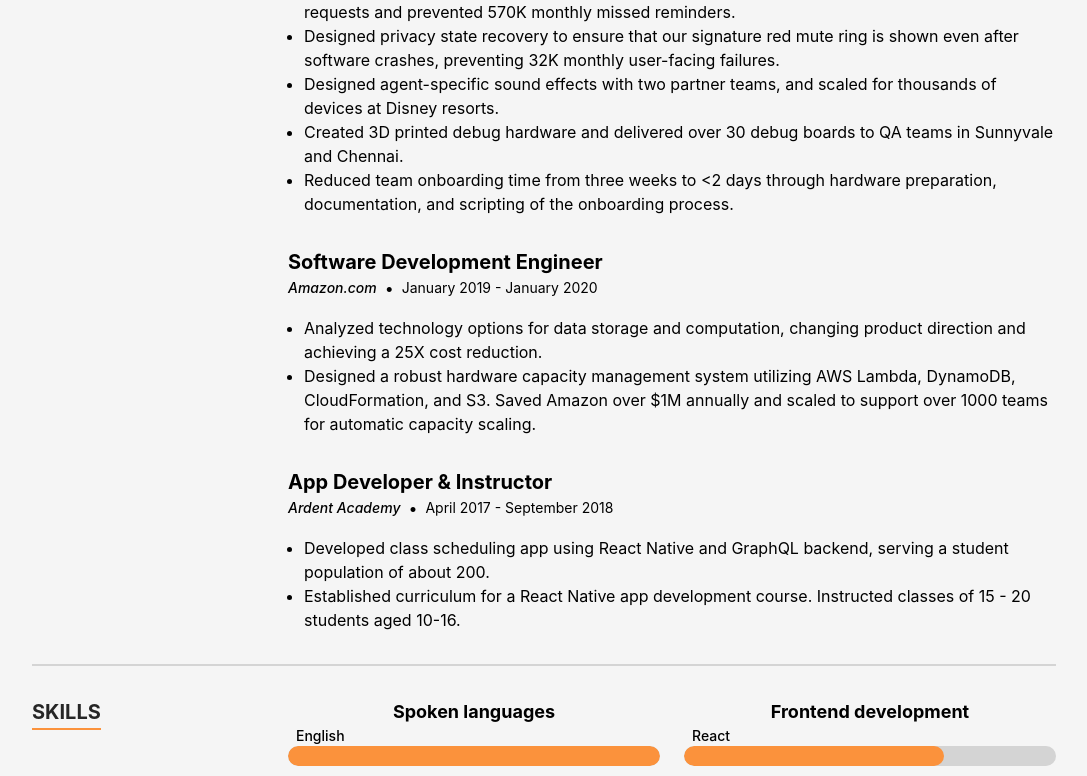
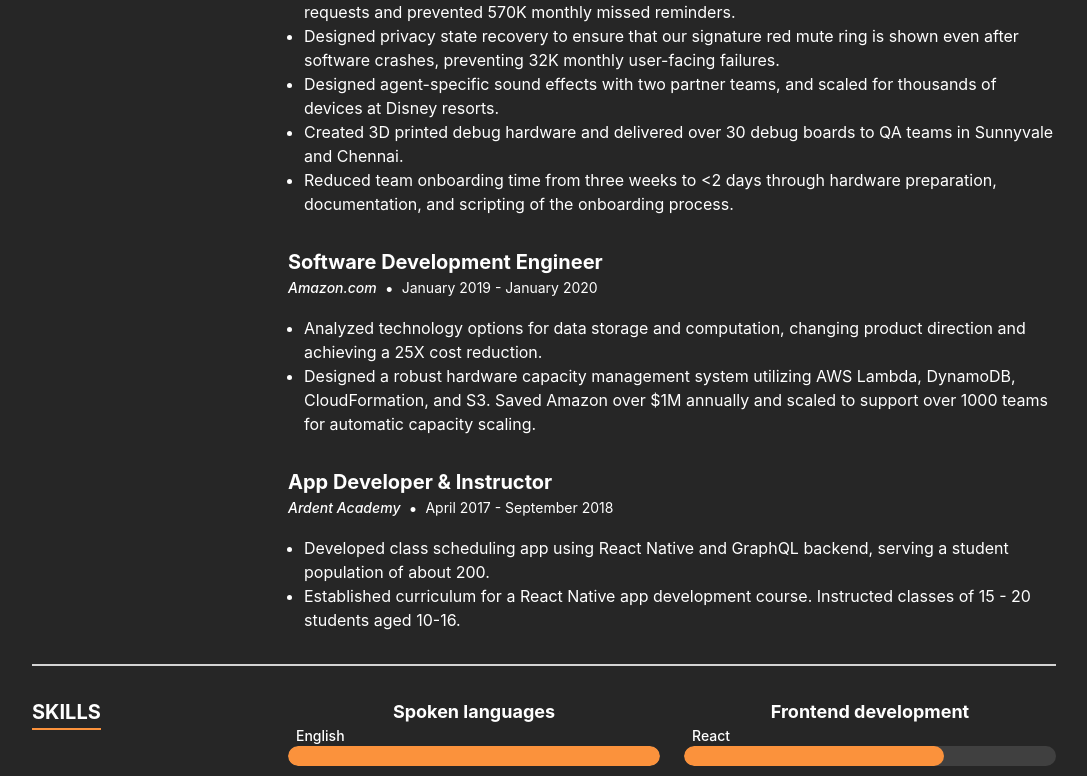
Before and after one commit to Dallas-J/react-resume, a React (Create React App) app: page / in a window 1280 px wide. Shown: the part 1906-2682 px from the top of the page, without its empty margins (96-1183 px from the left). Built offline with nearby package versions, Linux system fonts and the light colour scheme.

Commit message:
Fix resume formatting at small sizes

```diff
--- a/src/components/Sections/Resume/ResumeSection.tsx
+++ b/src/components/Sections/Resume/ResumeSection.tsx
@@ -5,7 +5,7 @@ const ResumeSection: FC<PropsWithChildren<{title: string}>> = memo(({title, chil
     <div className="grid grid-cols-1 gap-y-4 py-8 first:pt-0 last:pb-0  md:grid-cols-4">
       <div className="col-span-1 flex justify-center md:justify-start">
         <div className="relative h-max">
-          <h2 className="text-xl font-bold uppercase text-neutral-800">{title}</h2>
+          <h2 className="text-xl font-bold uppercase text-white">{title}</h2>
           <span className="absolute inset-x-0 -bottom-1 border-b-2 border-orange-400" />
         </div>
       </div>
--- a/src/components/Sections/Resume/Skills.tsx
+++ b/src/components/Sections/Resume/Skills.tsx
@@ -25,7 +25,7 @@ export const Skill: FC<{skill: SkillType}> = memo(({skill}) => {
   return (
     <div className="flex flex-col">
       <span className="ml-2 text-sm font-medium">{name}</span>
-      <div className="h-5 w-full overflow-hidden rounded-full bg-neutral-300">
+      <div className="h-5 w-full overflow-hidden rounded-full bg-neutral-700">
         <div className="h-full rounded-full bg-orange-400" style={{width: `${percentage}%`}} />
       </div>
     </div>
--- a/src/components/Sections/Resume/TimelineItem.tsx
+++ b/src/components/Sections/Resume/TimelineItem.tsx
@@ -5,13 +5,13 @@ import {TimelineItemProps} from '../../../data/dataDef';
 const TimelineItem: FC<{item: TimelineItemProps}> = memo(({item}) => {
   const {title, date, location, content} = item;
   return (
-    <div className="flex flex-col pb-8 text-center last:pb-0 md:text-left">
+    <div className="flex flex-col pb-8 text-left last:pb-0">
       <div className="flex flex-col pb-4">
-        <h2 className="text-xl font-bold">{title}</h2>
+        <h2 className="text-xl font-bold text-center md:text-left">{title}</h2>
         <div className="flex items-center justify-center gap-x-2 md:justify-start">
-          <span className="flex-1 text-sm font-medium italic sm:flex-none">{location}</span>
+          <span className="flex-none text-sm font-medium italic">{location}</span>
           <span>•</span>
-          <span className="flex-1 text-sm sm:flex-none">{date}</span>
+          <span className="flex-none text-sm">{date}</span>
         </div>
       </div>
       {content}
--- a/src/components/Sections/Resume/index.tsx
+++ b/src/components/Sections/Resume/index.tsx
@@ -8,7 +8,7 @@ import TimelineItem from './TimelineItem';
 
 const Resume: FC = memo(() => {
   return (
-    <Section className="bg-neutral-100" sectionId={SectionId.Resume}>
+    <Section className="bg-neutral-800 text-white" sectionId={SectionId.Resume}>
       <div className="flex flex-col divide-y-2 divide-neutral-300">
         <ResumeSection title="Education">
           {education.map((item, index) => (
```
